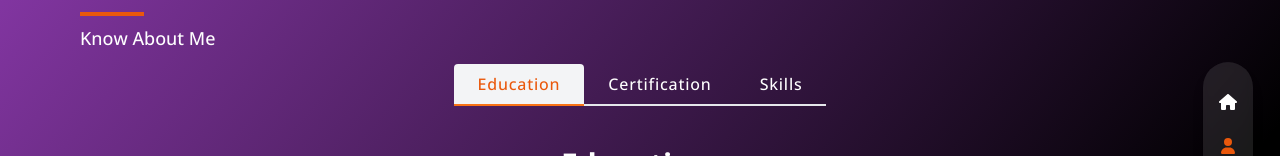
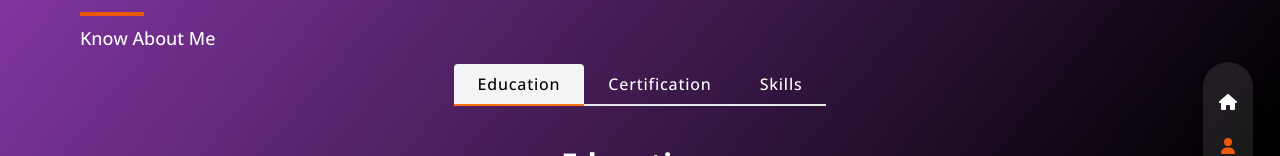
Before and after one commit to waqastariq05/Portfolio, a Next.js app: page /about in a window 1280 px wide. Shown: the part 210-366 px from the top of the page. Built offline with nearby package versions, Linux system fonts and the light colour scheme.

Commit message:
Fixing Accessibility Issues

```diff
--- a/components/NavTab.js
+++ b/components/NavTab.js
@@ -6,7 +6,7 @@ const NavTab = (props) => {
 
     return (
         <>
-            <span className={`sm:px-6 px-4 py-3 w-auto justify-center sm:justify-start border-b-2 title-base font-medium inline-flex items-center leading-none  tracking-wider rounded-t capitalize hover:text-orange-600 ${index === itemIndex && 'bg-gray-100 border-orange-500 text-orange-600'} transition-all duration-200`} key={itemIndex} onClick={() => setIndex(itemIndex)}>{item.title}</span>
+            <span className={`sm:px-6 px-4 py-3 w-auto justify-center sm:justify-start border-b-2 title-base font-medium inline-flex items-center leading-none  tracking-wider rounded-t capitalize hover:text-orange-600 ${index === itemIndex && 'bg-gray-100 border-orange-500 text-black'} transition-all duration-200`} key={itemIndex} onClick={() => setIndex(itemIndex)}>{item.title}</span>
         </>
     )
 }
```
